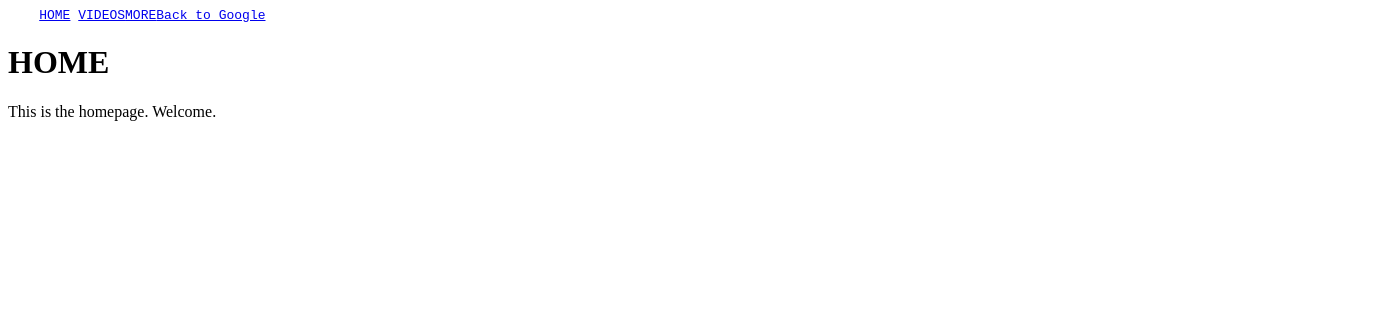
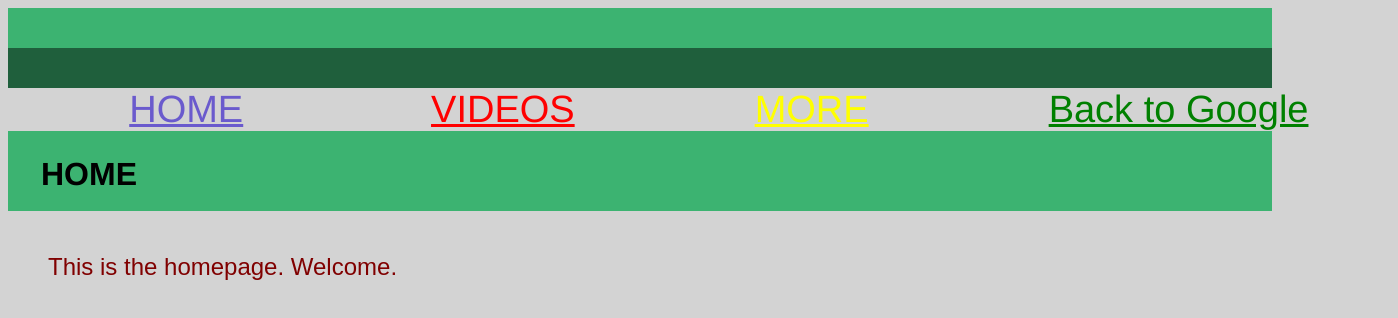
Before and after one commit to Kai-html/VideositeHOME, a plain HTML site: page index.html in a window 1280 px wide. Shown: the whole page, 1398 px wide, since content can reach past the window. Drawn offline with Linux system fonts and the light colour scheme.

Commit message:
Update index.html

```diff
--- a/index.html
+++ b/index.html
@@ -2,10 +2,10 @@
 <html lang="en-US">
 <body>
 <pre>
-    <a class=link1 href="file:///Users/kaicharland/Desktop/Web%20Development%20VSC%20files%20/HOME.html">HOME</a> <a class=link2 href="file:///Users/kaicharland/Desktop/Web%20Development%20VSC%20files%20/VIDEOS.html">VIDEOS</a><a class=link3 href="file:///Users/kaicharland/Desktop/Web%20Development%20VSC%20files%20/MORE.html">MORE</a><a class=link4 href="https://www.google.com">Back to Google</a>
+    <a class=link1 href=HOME.html">HOME</a> <a class=link2 href="file:///Users/kaicharland/Desktop/Web%20Development%20VSC%20files%20/VIDEOS.html">VIDEOS</a><a class=link3 href="file:///Users/kaicharland/Desktop/Web%20Development%20VSC%20files%20/MORE.html">MORE</a><a class=link4 href="https://www.google.com">Back to Google</a>
 </pre>
 <header>
-    <link rel="stylesheet" type="text/css" href="Video.css">
+    <link rel="stylesheet" type="text/css" href="style.css">
 </header>
 <h1 class=h1>HOME</h1>
 <p class=p>This is the homepage. Welcome.</p>
```
